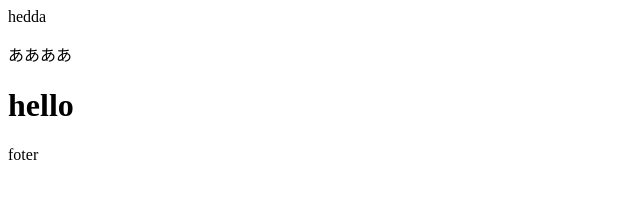
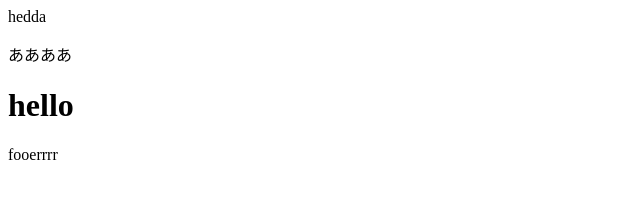
Before and after one commit to katusyaUshida/git-practice, a plain HTML site: page index.html in a window 1280 px wide. Shown: the full height of the page, 0-640 px from the left. Drawn offline with Linux system fonts and the light colour scheme.

```diff
--- a/index.html
+++ b/index.html
@@ -10,6 +10,6 @@
     <header>hedda</header>
     <p>ああああ</p>
     <h1>hello</h1>
-    <footer>foter</footer>
+    <footer>fooerrrr</footer>
 </body>
 </html>
```
